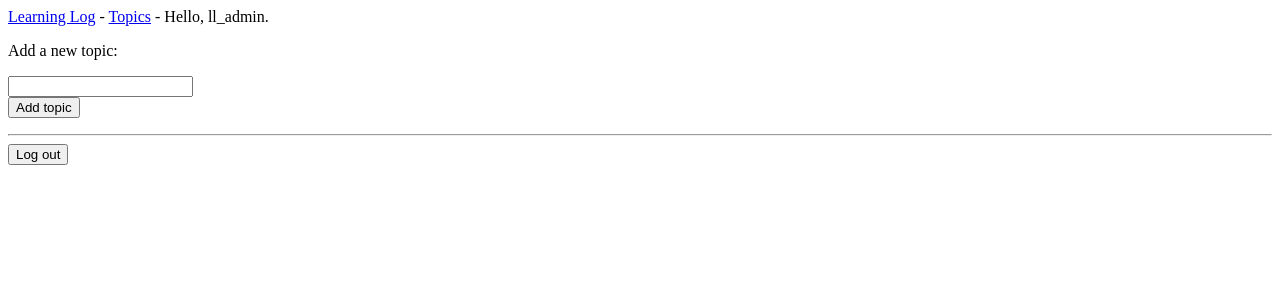
After one commit to squid5/The-Project-We-Have-To-Do, a Django app: page /new_topic/ in a window 1280 px wide. The commit adds this page. Shown: the top 300 px of the page. Run offline with Django 5.2, Linux system fonts and the light colour scheme; a user stored in the database is signed in.

```diff
--- /dev/null
+++ b/learning_logs/forms.py
@@ -0,0 +1,15 @@
+from django import forms
+from .models import Topic, Entry
+
+class TopicForm(forms.ModelForm):
+    class Meta:
+        model = Topic
+        fields = ['text']
+        labels = {'text': ''}
+
+class EntryForm(forms.ModelForm):
+    class Meta:
+        model = Entry
+        fields = ['text']
+        labels = {'text': ''}
+        widgets = {'text': forms.Textarea(attrs={'cols': 80})}
--- a/learning_logs/models.py
+++ b/learning_logs/models.py
@@ -1,9 +1,11 @@
 from django.db import models
+from django.contrib.auth.models import User
 
 # Create your models here.
 class Topic(models.Model):
     text = models.CharField(max_length=200)
     date_added = models.DateTimeField(auto_now_add=True)
+    owner = models.ForeignKey(User, on_delete=models.CASCADE)
 
     def __str__(self):
         return self.text
--- a/learning_logs/templates/learning_logs/base.html
+++ b/learning_logs/templates/learning_logs/base.html
@@ -1,6 +1,20 @@
 <p>
-	<a href="{% url 'learning_logs:index' %}">Learning Log</a>
-	<a href="{% url 'learning_logs:topics' %}">Topics</a>
+	<a href="{% url 'learning_logs:index' %}">Learning Log</a> -
+	<a href="{% url 'learning_logs:topics' %}">Topics</a> -
+	{% if user.is_authenticated %}
+	 Hello, {{ user.username }}.
+        {% else %}
+	 <a href="{% url 'accounts:register' %}">Register</a> -
+         <a href="{% url 'accounts:login' %}">Log in</a>
+        {% endif %}
 </p>
 
-{% block content %}{% endblock content%}
+{% block content %}{% endblock content %}
+
+{% if user.is_authenticated %}
+  <hr />
+  <form action="{% url 'accounts:logout' %}" method="post">
+    {% csrf_token %}
+    <button name="submit">Log out</button>
+  </form>
+{% endif %}
--- /dev/null
+++ b/learning_logs/templates/learning_logs/new_topic.html
@@ -0,0 +1,12 @@
+{% extends "learning_logs/base.html" %}
+
+{% block content %}
+  <p>Add a new topic:</p>
+
+  <form action="{% url 'learning_logs:new_topic' %}" method="post">
+    {% csrf_token %}
+    {{ form.as_div }}
+  <button name="submit">Add topic</button>
+  </form>
+
+{% endblock content %}
--- a/learning_logs/templates/learning_logs/topic.html
+++ b/learning_logs/templates/learning_logs/topic.html
@@ -5,11 +5,15 @@
 	<p>Topic: {{topic.text }}</p>
 
 	<p>Entries:</p>
+	<p>
+	 <a href="{% url 'learning_logs:new_entry' topic.id %}">Add new entry</a>
+       </p>
 	<ul>
 		{% for entry in entries %}
 			<li>
 				<p>{{ entry.date_added|date:'M d, Y H:i' }}</p>
 				<p>{{ entry.text|linebreaks }}</p>
+				<p> <a href="{% url 'learning_logs:edit_entry' entry.id %}">Edit entry</a></p>
 			</li>
 		{% empty %}
 			<li>There are no entries for this topic yet.</li>
--- a/learning_logs/templates/learning_logs/topics.html
+++ b/learning_logs/templates/learning_logs/topics.html
@@ -8,6 +8,8 @@
 			{% for topic in topics %}
 			<li>
 				<a href="{% url 'learning_logs:topic' topic.id %}">
+			        <a href="{% url 'learning_logs:new_topic' %}">Add a new topic</a>
+
 					{{ topic.text}}</a>
 			</li>
 			{% empty %}
--- a/learning_logs/urls.py
+++ b/learning_logs/urls.py
@@ -8,5 +8,9 @@ app_name = 'learning_logs'
 urlpatterns = [
         path('', views.index, name='index'),
         path('topics/', views.topics, name='topics'),
-        path('topics/<int:topic_id>/', views.topic, name='topic')
+        path('topics/<int:topic_id>/', views.topic, name='topic'),
+        path('new_topic/', views.new_topic, name='new_topic'),
+        path('new_entry/<int:topic_id>/', views.new_entry, name='new_entry'),
+        path('edit_entry/<int:entry_id>/', views.edit_entry, name='edit_entry'),
+
 ]
--- a/learning_logs/views.py
+++ b/learning_logs/views.py
@@ -1,20 +1,87 @@
-from django.shortcuts import render
-from .models import Topic
+from django.shortcuts import render, redirect
+from .models import Topic, Entry
+from .forms import TopicForm, EntryForm
+from django.contrib.auth.decorators import login_required
+from django.http import Http404
+
 # Create your views here.
+
 
 def index(request):
     """The home page for Learning Log."""
     return render(request, 'learning_logs/index.html')
 
+@login_required
 def topics(request):
     """Show all topics."""
-    topics = Topic.objects.order_by('date_added')
+    topics = Topic.objects.filter(owner=request.user).order_by('date_added')
     context = {'topics': topics}
     return render(request, 'learning_logs/topics.html', context)
 
+@login_required
 def topic(request, topic_id):
     """Show a single topic and all its entries."""
     topic = Topic.objects.get(id=topic_id)
+    # Make sure the topic belongs to the current user.
+    if topic.owner != request.user:
+        raise Http404
+
     entries = topic.entry_set.order_by('-date_added')
     context = {'topic': topic, 'entries': entries}
     return render(request, 'learning_logs/topic.html', context)
+
+@login_required
+def new_topic(request):
+    """Add a new topic."""
+    if request.method != 'POST':
+        form = TopicForm()
+    else:
+        form = TopicForm(data=request.POST)
+        if form.is_valid():
+            new_topic = form.save(commit=False)
+            new_topic.owner = request.user
+            new_topic.save()
+            return redirect('learning_logs:topics')
+
+    context = {'form': form}
+    return render(request, 'learning_logs/new_topic.html', context)
+
+@login_required
+def new_entry(request, topic_id):
+    """Add a new entry for a particular topic."""
+    topic = Topic.objects.get(id=topic_id)
+
+    if request.method != 'POST':
+        # No data submitted; create a blank form.
+        form = EntryForm()
+    else:
+        # POST data submitted; process data.
+        form = EntryForm(data=request.POST)
+        if form.is_valid():
+            new_entry = form.save(commit=False)
+            new_entry.topic = topic
+            new_entry.save()
+            return redirect('learning_logs:topic', topic_id=topic_id)
+
+        # Display a blank or invalid form.
+        context = {'topic': topic, 'form': form}
+        return render(request, 'learning_logs/new_entry.html', context)
+
+@login_required
+def edit_entry(request, entry_id):
+    """Edit an existing entry."""
+    entry = Entry.objects.get(id=entry_id)
+    topic = entry.topic
+
+    if request.method != 'POST':
+        # Initial request; pre-fill form with the current entry.
+        form = EntryForm(instance=entry)
+    else:
+        # POST data submitted; process data.
+        form = EntryForm(instance=entry, data=request.POST)
+        if form.is_valid():
+            form.save()
+            return redirect('learning_logs:topic', topic_id=topic.id)
+
+    context = {'entry': entry, 'topic': topic, 'form': form}
+    return render(request, 'learning_logs/edit_entry.html', context)
```
Also changed, not shown: learning_logs/templates/learning_logs/edit_entry.html (added, +15 -0 lines), learning_logs/templates/learning_logs/new_entry.html (added, +14 -0 lines), learning_logs/migrations/0003_topic_owner.py (added).
